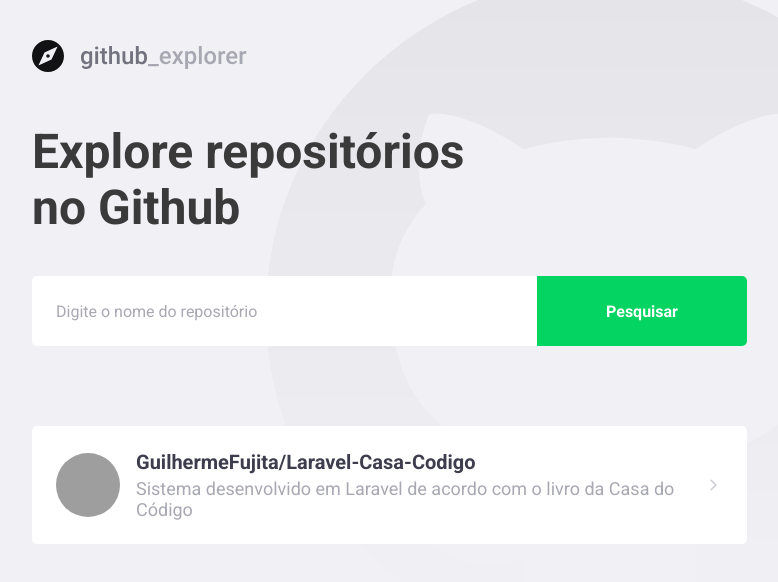
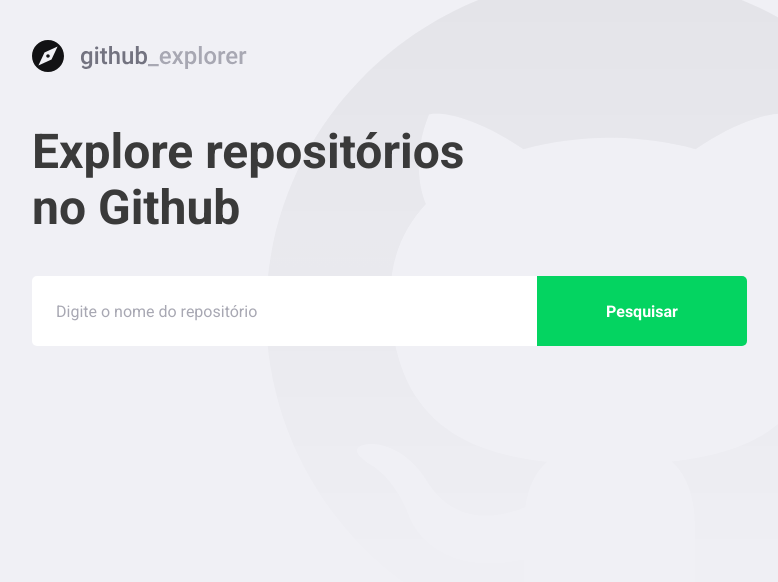
Before and after one commit to GuilhermeFujita/PrimeiroProjetoReact-GoStack, a React (Create React App) app: page / in a window 1280 px wide. Shown: the top 582 px of the page, without its empty margins (148-926 px from the left). Built offline with nearby package versions, Linux system fonts and the light colour scheme; grey boxes are pictures that could not be loaded.

Commit message:
Connecting to Github API

```diff
--- a/package.json
+++ b/package.json
@@ -10,6 +10,7 @@
     "@types/node": "^12.0.0",
     "@types/react": "^16.9.0",
     "@types/react-dom": "^16.9.0",
+    "axios": "^0.19.2",
     "polished": "^3.6.3",
     "react": "^16.13.1",
     "react-dom": "^16.13.1",
--- a/src/pages/Dashboard/index.tsx
+++ b/src/pages/Dashboard/index.tsx
@@ -1,35 +1,65 @@
-import React from 'react';
+import React, { useState, FormEvent } from 'react';
 import { FiChevronRight } from 'react-icons/fi';
+
+import api from '../../services/api';
 
 import logoImg from '../../assets/logo.svg';
 
 import { Title, Form, Repositories } from './styles';
 
+interface Repository {
+  full_name: string;
+  description: string;
+  owner: {
+    login: string;
+    avatar_url: string;
+  };
+}
+
 const Dashboard: React.FC = () => {
+  const [newRepo, setNewRepo] = useState('');
+  const [repositories, setRepositories] = useState<Repository[]>([]);
+
+  async function handleAddRepository(
+    event: FormEvent<HTMLFormElement>,
+  ): Promise<void> {
+    event.preventDefault();
+
+    const response = await api.get<Repository>(`repos/${newRepo}`);
+
+    const repository = response.data;
+
+    setRepositories([...repositories, repository]);
+    setNewRepo('');
+  }
+
   return (
     <>
       <img src={logoImg} alt="Github Explorer" />
       <Title>Explore repositórios no Github</Title>
-      <Form>
-        <input placeholder="Digite o nome do repositório" />
+      <Form onSubmit={handleAddRepository}>
+        <input
+          placeholder="Digite o nome do repositório"
+          value={newRepo}
+          onChange={(e) => setNewRepo(e.target.value)}
+        />
         <button type="submit">Pesquisar</button>
       </Form>
 
       <Repositories>
-        <a href="teste">
+        {repositories.map((repository) => (
+          <a key={repository.full_name} href="teste">
             <img
-            src="https://avatars0.githubusercontent.com/u/19476724?s=400&u=92aa4e484ed429c63b03fb2af389bc5a94aed945&v=4"
-            alt="Guilherme Fujita"
+              src={repository.owner.avatar_url}
+              alt={repository.owner.login}
             />
             <div>
-            <strong>GuilhermeFujita/Laravel-Casa-Codigo</strong>
-            <p>
-              Sistema desenvolvido em Laravel de acordo com o livro da Casa do
-              Código
-            </p>
+              <strong>{repository.full_name}</strong>
+              <p>{repository.description}</p>
             </div>
             <FiChevronRight size={20} />
           </a>
+        ))}
       </Repositories>
     </>
   );
--- a/src/pages/Dashboard/styles.ts
+++ b/src/pages/Dashboard/styles.ts
@@ -73,7 +73,8 @@
     }
 
     div {
-      margin-left: 16px;
+      margin-left: 0 16px;
+      flex: 1;
 
       strong {
         font-size: 20px;
--- /dev/null
+++ b/src/services/api.ts
@@ -0,0 +1,5 @@
+import axios from 'axios';
+
+export default axios.create({
+  baseURL: 'https://api.github.com',
+});
```
Also changed, not shown: .eslintrc.json, 1 other file (tests, documents, lock files or other folders). Lines whose indentation alone changed are shown as unchanged.
